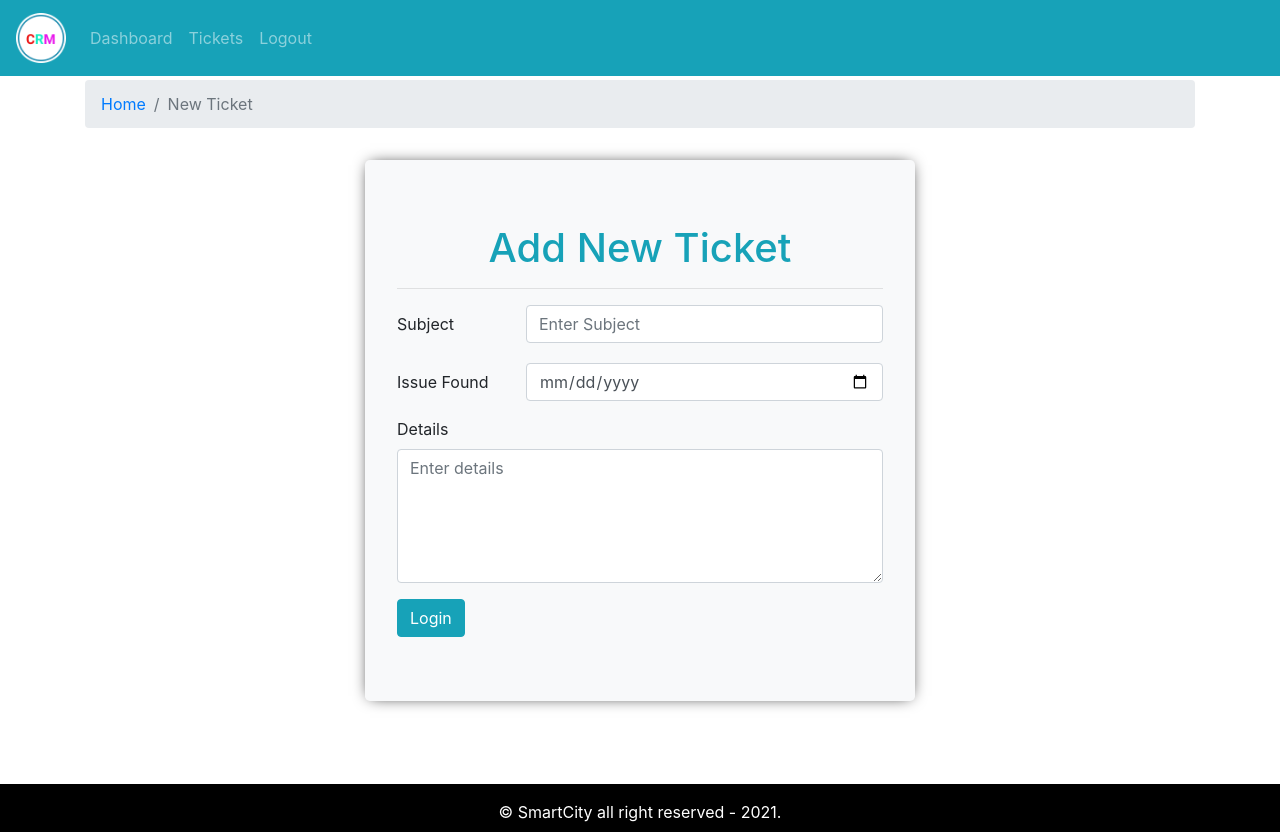
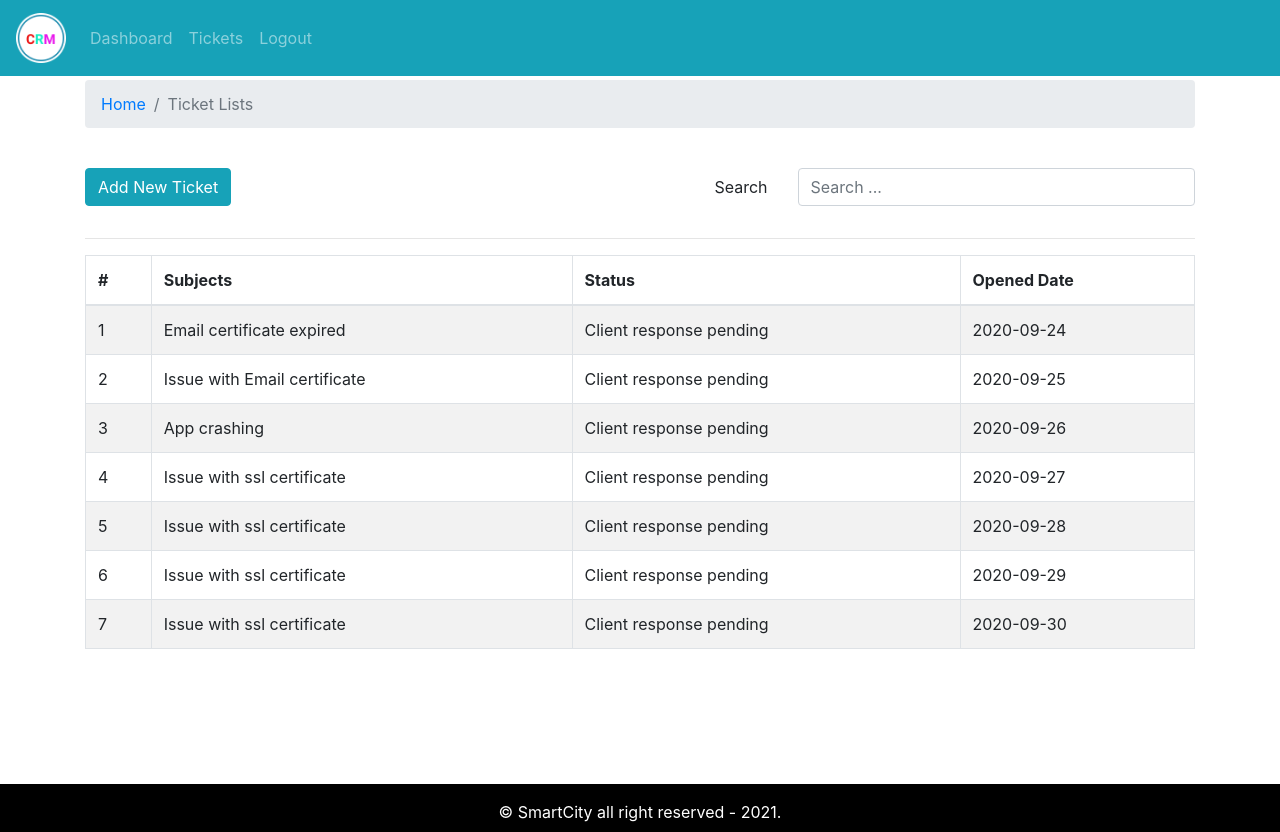
Before and after one commit to oussamafourati/dashboard-frontend, a React (Create React App) app: page / in a window 1280 px wide. Built offline with nearby package versions, Linux system fonts and the light colour scheme.

Commit message:
added ticket lists page

```diff
--- a/src/App.js
+++ b/src/App.js
@@ -1,16 +1,18 @@
 import React from 'react';
 import './App.css';
 import { DefaultLayout } from './layout/DefaultLayout';
+import { TicketLists } from './pages/ticket-list/TicketLists';
 // import { Dashboard } from './pages/dashboard/DashboardPage';
 // import { Entry } from './pages/entry/Entry.page';
-import { AddTicket } from './pages/new-ticket/AddTicket';
+// import { AddTicket } from './pages/new-ticket/AddTicket';
 function App() {
   return (
     <div className="App">
      {/*<Entry/>*/}
      <DefaultLayout>
        {/*<Dashboard/>*/}
-       <AddTicket />
+       {/*<AddTicket />*/}
+      <TicketLists />
      </DefaultLayout>
     </div>
   );
--- a/src/assets/data/test-tickets.json
+++ b/src/assets/data/test-tickets.json
@@ -1,36 +1,43 @@
 [
     {
         "id":1,
+        "subject": "Email certificate expired",
         "status": "Client response pending",
         "addedAt": "2020-09-24"
     },
     {
         "id":2,
+        "subject": "Issue with Email certificate",
         "status": "Client response pending",
         "addedAt": "2020-09-25"
     },
     {
         "id":3,
+        "subject": "App crashing",
         "status": "Client response pending",
         "addedAt": "2020-09-26"
     },
     {
         "id":4,
+        "subject": "Issue with ssl certificate",
         "status": "Client response pending",
         "addedAt": "2020-09-27"
     },
     {
         "id":5,
+        "subject": "Issue with ssl certificate",
         "status": "Client response pending",
         "addedAt": "2020-09-28"
     },
     {
         "id":6,
+        "subject": "Issue with ssl certificate",
         "status": "Client response pending",
         "addedAt": "2020-09-29"
     },
     {
         "id":7,
+        "subject": "Issue with ssl certificate",
         "status": "Client response pending",
         "addedAt": "2020-09-30"
     }
--- /dev/null
+++ b/src/components/search-form/SearchForm.js
@@ -0,0 +1,31 @@
+import React from 'react'
+import { Form, Row, Col} from "react-bootstrap"
+import PropTypes from 'prop-types'
+
+export const SearchForm = ({handleOnChange, str}) => {
+    return (
+        <div>
+            <Form>
+                <Form.Group as={Row}>
+                    <Form.Label column sm="3">
+                        Search{" "}
+                    </Form.Label>
+                    <Col ms="9">
+                        <Form.Control
+                            name="searchStr"
+                            onChange={handleOnChange}
+                            value={str}
+                            placeholder="Search ..."
+                        />
+                    </Col>
+                </Form.Group>
+            </Form>
+
+        </div>
+    )
+}
+
+SearchForm.propTypes = {
+    handleOnChange: PropTypes.func.isRequired,
+    str: PropTypes.string.isRequired
+}
--- a/src/components/ticket-table/TicketTable.js
+++ b/src/components/ticket-table/TicketTable.js
@@ -2,6 +2,7 @@
 
 import { Table } from "react-bootstrap"
 
+import PropTypes from 'prop-types'
 
 export const TicketTable = ({tickets}) => {
     return (
@@ -31,3 +32,7 @@
         </Table>
     )
 }
+
+TicketTable.prototype = {
+    tickets: PropTypes.array.isRequired,
+}
--- /dev/null
+++ b/src/pages/ticket-list/TicketLists.js
@@ -0,0 +1,58 @@
+import React, {useState, useEffect} from 'react'
+import { Container, Row, Col, Button} from "react-bootstrap"
+import { BreadcrumbPage } from "../../components/breadcrumb/Breadcrumb"
+import { SearchForm } from '../../components/search-form/SearchForm'
+import { TicketTable } from '../../components/ticket-table/TicketTable'
+import tickets from '../../assets/data/test-tickets.json'
+
+
+export const TicketLists = () => {
+
+    const [str, setStr] = useState('')
+    const [dispTicket, setDispTicket] = useState(tickets)
+
+    useEffect(() => {
+    },[str, dispTicket])
+
+const handleOnChange =(e) => {
+    const {value} = e.target
+    setStr(value)
+    searchTicket(value)
+}
+
+const searchTicket = (sttr) => {
+    const displayTickets = tickets.filter(row =>
+        row.subject.toLowerCase().includes(sttr.toLowerCase()))
+
+    setDispTicket(displayTickets)
+
+}
+    return (
+       <Container>
+           <Row>
+               <Col>
+                <BreadcrumbPage page="Ticket Lists" />
+               </Col>
+           </Row>
+           <Row className="mt-4">
+               <Col>
+                <Button variant="info">
+                    Add New Ticket
+                </Button>
+               </Col>
+               <Col className="text-right">
+                    <SearchForm
+                    handleOnChange={handleOnChange}
+                    str={str}
+                    />
+               </Col>
+           </Row>
+           <hr />
+           <Row>
+               <Col>
+                    <TicketTable tickets={dispTicket}/>
+               </Col>
+           </Row>
+       </Container>
+    )
+}
```
